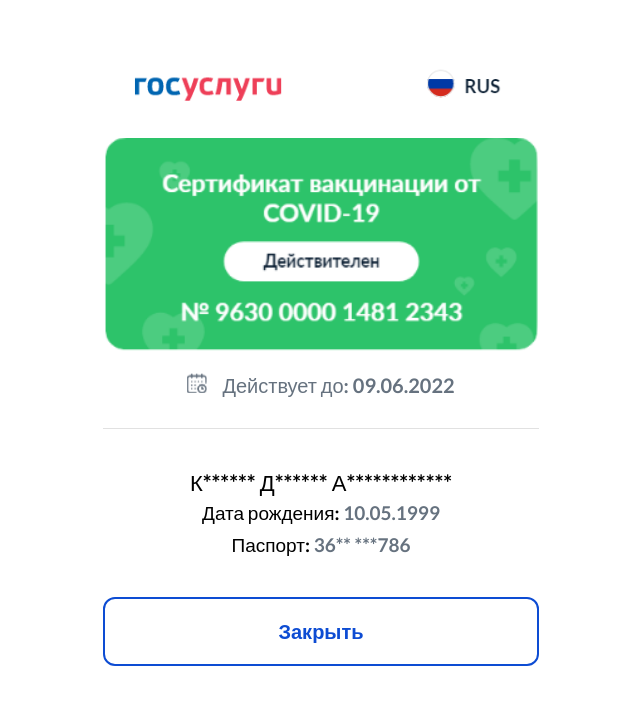
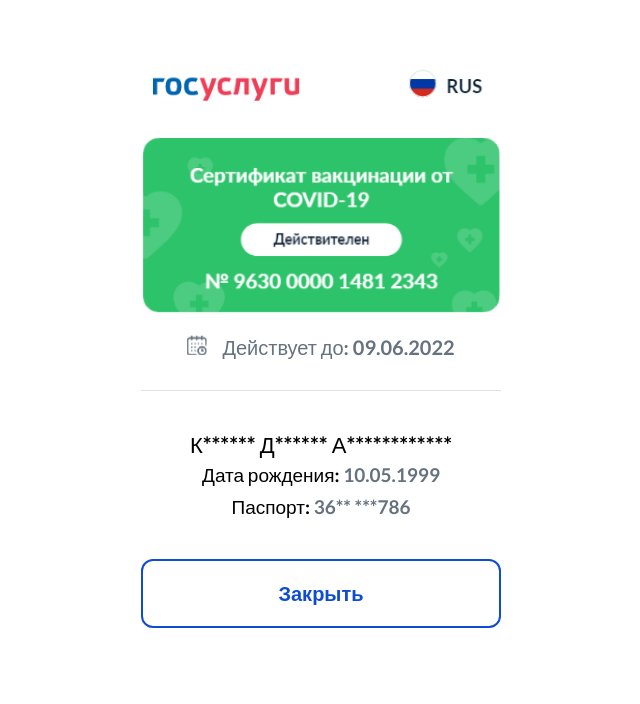
Before and after one commit to Difine/qr-certificate, a plain HTML site: page index.html in a window 1280 px wide. Shown: the whole page, without its empty margins (319-959 px from the left). Drawn offline with Linux system fonts and the light colour scheme.

Commit message:
Update style.css

```diff
--- a/style.css
+++ b/style.css
@@ -4,11 +4,11 @@
     font-family: 'Lato', sans-serif;
 }
 .container {
-    width: 436px;
+    width: 360px;
 
 }
 .nav {
-    max-width: 376px;
+    max-width: 340px;
     margin: 60px auto 30px;
     display: flex;
     justify-content: space-between;
@@ -24,7 +24,7 @@
 }
 
 .certificate_img {
-    width: 436px;
+    width: 360px;
 }
 
 .data_expires {
```
